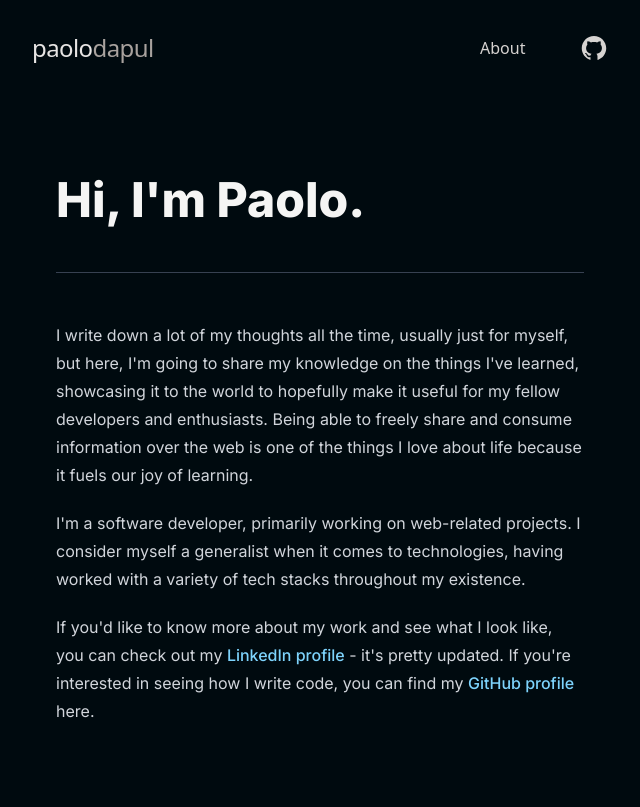
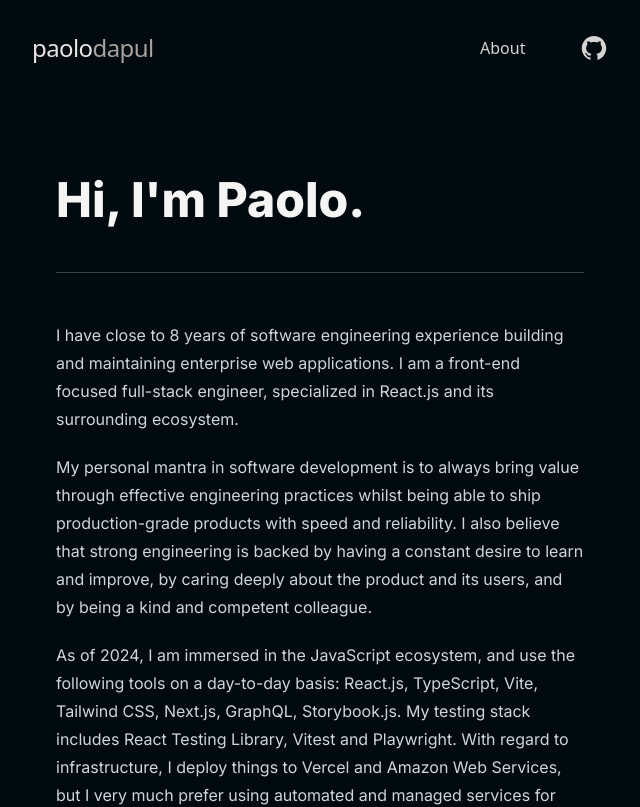
Before and after one commit to paolodapul/paolodapuldotnet, a Next.js app: page /about in a window 1280 px wide. Shown: the top 807 px of the page, without its empty margins (320-960 px from the left). Built offline with nearby package versions, Linux system fonts and the light colour scheme.

Commit message:
feat: update about page

```diff
--- a/pages/about.tsx
+++ b/pages/about.tsx
@@ -5,32 +5,19 @@ export default function About() {
     <div className="prose prose-invert mx-auto w-11/12">
       <h1 className="text-5xl text-stone-100">{`Hi, I'm Paolo.`}</h1>
       <hr />
-      <p>{`I write down a lot of my thoughts all the time, usually just for myself, but here, I'm going to share my knowledge on the things I've learned, showcasing it to the world to hopefully make it useful for my fellow developers and enthusiasts. Being able to freely share and consume information over the web is one of the things I love about life because it fuels our joy of learning.`}</p>
-      <p>{`I'm a software developer, primarily working on web-related projects. I consider myself a generalist when it comes to technologies, having worked with a variety of tech stacks throughout my existence.`}</p>
+      <p>{`I have close to 8 years of software engineering experience building and maintaining enterprise web applications. I am a front-end focused full-stack engineer, specialized in React.js and its surrounding ecosystem.`}</p>
+      <p>{`
+      My personal mantra in software development is to always bring value through effective engineering practices whilst being able to ship production-grade products with speed and reliability. I also believe that strong engineering is backed by having a constant desire to learn and improve, by caring deeply about the product and its users, and by being a kind and competent colleague.
+      `}</p>
       <p>
-        {`If you'd like to know more about my work and see what I look like, you can check out my`}{' '}
-        <a
-          className="no-underline text-sky-300"
-          target="_blank"
-          rel="noreferrer"
-          href="https://linkedin.com/in/paolodapul"
-        >
-          LinkedIn profile
-        </a>{' '}
-        {`- it's pretty updated. If you're interested in seeing how I write code, you can find my `}
-        <a
-          className="no-underline text-sky-300"
-          target="_blank"
-          rel="noreferrer"
-          href="https://github.com/paolodapul"
-        >
-          GitHub profile
-        </a>
-        {` here.`}
+        {`
+        As of 2024, I am immersed in the JavaScript ecosystem, and use the following tools on a day-to-day basis: React.js, TypeScript, Vite, Tailwind CSS, Next.js, GraphQL, Storybook.js. My testing stack includes React Testing Library, Vitest and Playwright. With regard to infrastructure, I deploy things to Vercel and Amazon Web Services, but I very much prefer using automated and managed services for the infrastructure side of things.
+        `}
       </p>
+      <p>{`You can reach me out at hello@paolodapul.net if you want to talk!`}</p>
       <div className="text-right mt-24">
         <em>
-          Last updated: {new Date('10/01/2023').toLocaleDateString('en-PH')}
+          Last updated: {new Date('07/16/2024').toLocaleDateString('en-PH')}
         </em>
       </div>
       <hr />
```
